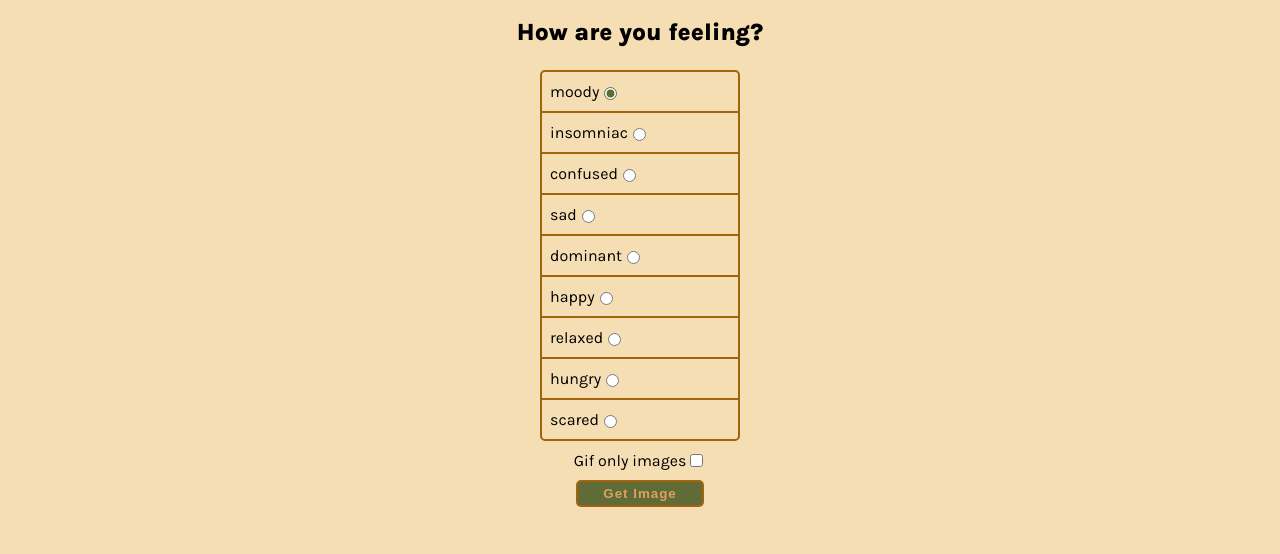
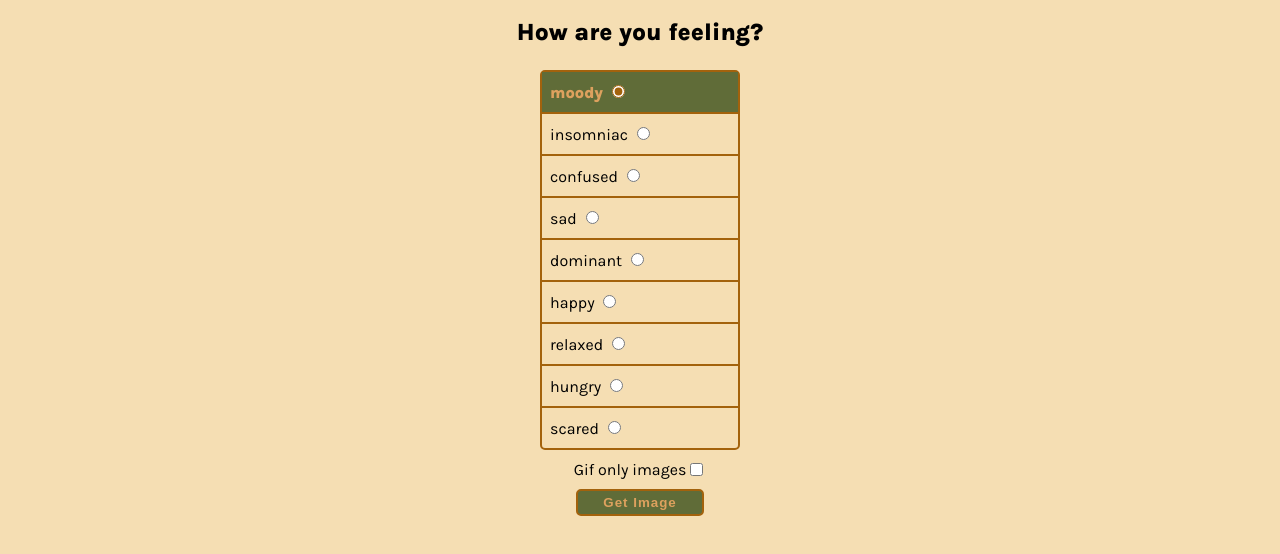
Before and after one commit to dave-jp/cat-meme-generator, a plain HTML site: page index.html in a window 1280 px wide. Both pictures are taken after a click on the radio button "moody". Shown: the part 156-710 px from the top of the page. Drawn offline with Linux system fonts and the light colour scheme.

Commit message:
fixed highlighter of radio parent element
added class list to highlight the selected emotion

```diff
--- a/index.js
+++ b/index.js
@@ -4,12 +4,16 @@ const emotionRadios = document.getElementById('emotion-radios')
 
 emotionRadios.addEventListener('change', highlightSelectedOption)
 
-// create a function that changes the colour of the radio parent that has been selected
+// highlight the selected emotion
 function highlightSelectedOption(e) {
-    console.log(e.target.id)
+    let radio = document.getElementsByClassName('radio')
+    for (let radios of radio) {
+        radios.classList.remove('highlight')
+    }
+document.getElementById(e.target.id).parentElement.classList.add('highlight')
 }
 
-// function iterates over object and pulls emotion tags only if they are not already shown
+// iterate over data.js and pulls emotion only if they are not already shown
 function getEmotionsArray() {
     const emotionsArray = []
     for (let emotions of catsData){
@@ -29,8 +33,8 @@ function renderEmotionsArray() {
     for (let emotion of emotions){
     emotionArray += `
     <div class="radio">
-        <label for="${emotion}">${emotion}</label>
-        <input type="radio" id="${emotion}" value="${emotion}" name="emotion-radios">
+        <label for="${emotion}" class="emotion-label">${emotion}</label>
+        <input type="radio" class="emotion-selector" id="${emotion}" value="${emotion}" name="emotion-radios">
     </div>
     `
     }
--- a/script.css
+++ b/script.css
@@ -56,20 +56,19 @@ h3 {
 }
 
 .emotion-radios {
-    display: flex;
-    flex-direction: column;
     border: 2px solid rgb(163, 98, 12);
     border-radius: 5px;
 }
 
-.emotion-radio{
-    width: 100%;
+.emotion-label{
+    cursor: pointer;
+}
+
+.emotion-selector{
+    cursor: pointer;
 }
 
 .radio{
-    display: flex;
-    align-items: center;
-    padding-bottom: 12px;
     border-bottom: rgb(163, 98, 12) 2px solid;
     padding: 10px 8px;
     accent-color: #606c38;
@@ -78,6 +77,14 @@ h3 {
 .radio:nth-last-child(1){
     border-bottom: none;
 }
+
+.highlight{
+    background-color: #606c38;
+    color: #dda15e;
+    font-weight: bold;
+    accent-color: rgb(163, 98, 12);
+}
+
 
 
 /* gifs check and submit button */
@@ -98,10 +105,3 @@ button {
     font-weight:bolder;
     letter-spacing: 1px;
 }
-
-.highlight{
-    background-color: #fff0ee;
-    color: #bd301d;
-    font-weight: bold;
-    accent-color: #bd301d;
-}
```
